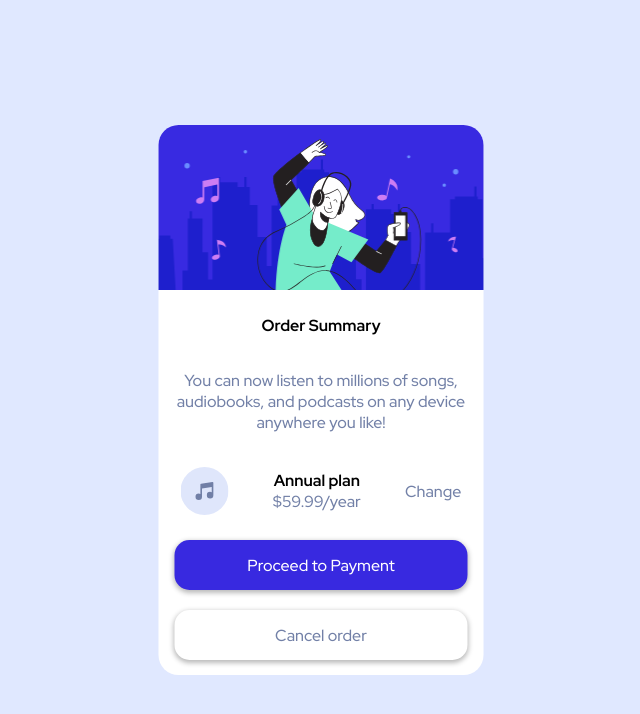
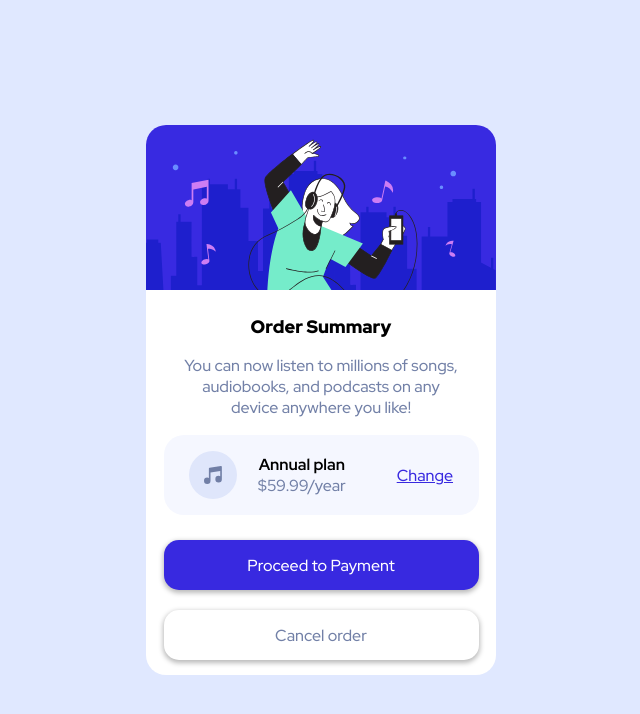
Before and after one commit to GrischK/Order-summary-component-challenge-hub, a plain HTML site: page index.html in a window 1280 px wide. Shown: the whole page, without its empty margins (319-959 px from the left). Drawn offline with Linux system fonts and the light colour scheme.

Commit message:
modif taille container / bloc plan

```diff
--- a/index.html
+++ b/index.html
@@ -30,9 +30,7 @@
               $59.99/year
             </p>
           </div>
-          <p>
-            Change
-          </p>
+          <a href="">Change</a>
         </div>
       </div>
       <div class="button_block">
--- a/stylesheet.css
+++ b/stylesheet.css
@@ -11,16 +11,22 @@ p{
     font-size: 16px;
     color:hsl(224, 23%, 55%);
     font-family: 'Red Hat Display';
+    font-weight: 500;
 }
 
-h1, h2{
+h1, h2, a{
     font-size: 16px;
     font-family: 'Red Hat Display';
 }
 
+h1{
+    font-weight: 900;
+    font-size: 18px;
+}
+
 .container{
     height: 550px;
-    width: 325px;
+    width: 350px;
     background-color: white;
     position: absolute;
     left: 50%;
@@ -48,16 +54,24 @@ h1, h2{
     justify-content: space-between;
     height: 200px;
     text-align: center;
+    align-items: center;
+}
+
+.text_block p{
+    width: 80%;
 }
 
 .plan{
+    background-color: hsl(225, 100%, 98%);
     display: flex;
     align-items: center;
     justify-content: space-around;
+    width: 90%;
+    border-radius: 20px;
+    height: 80px;
 }
 
-.plan p:first-child{
-    text-decoration: underline;
+.plan a{
     color: hsl(245, 75%, 52%);
 }
 
@@ -65,6 +79,7 @@ h1, h2{
     display: flex;
     flex-direction: column;
     justify-content: space-around;
+    margin-left: -30px;
 }
 
 .button_block{
```
